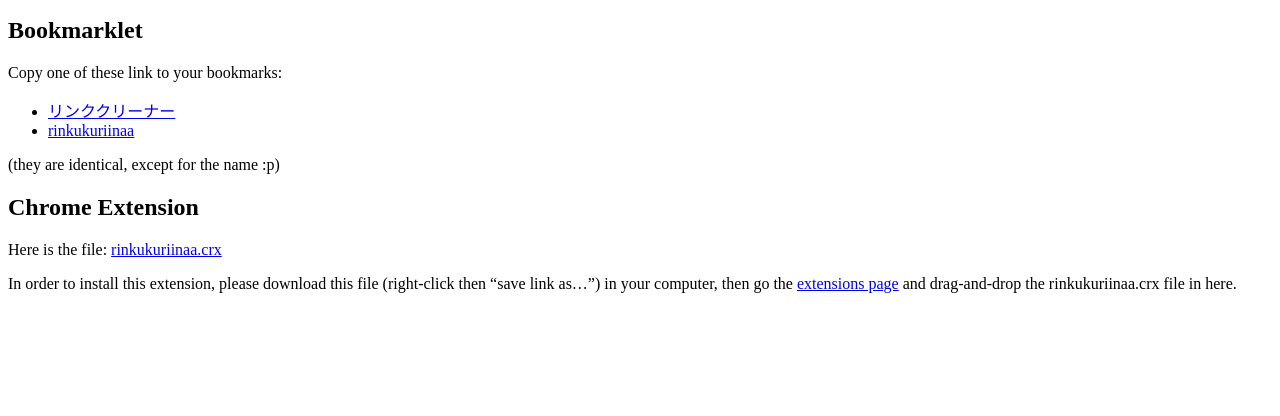
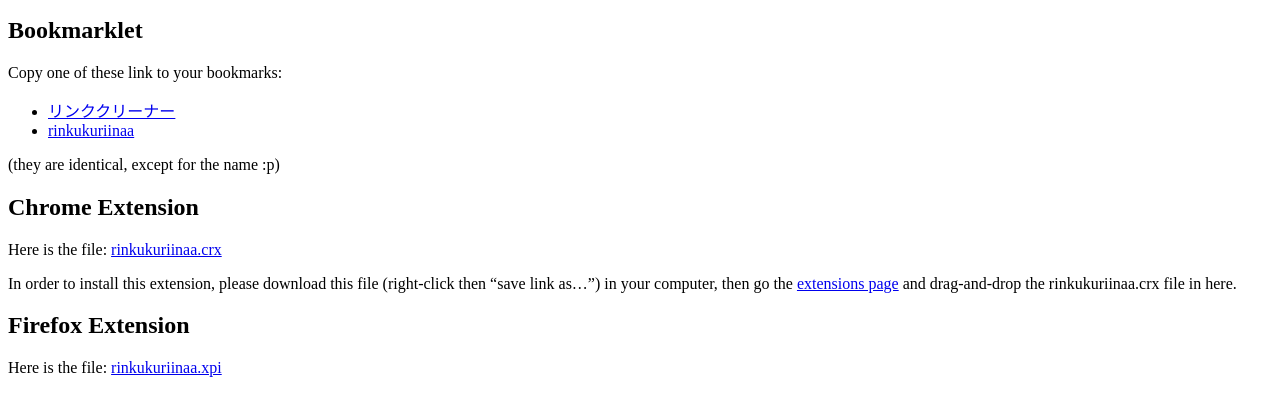
Before and after one commit to bobylito/linkukuriinaa, a browser extension: page index.html in a window 1280 px wide. Shown: the part 110-526 px from the top of the page. Drawn offline with Linux system fonts and the light colour scheme.

```diff
--- a/index.html
+++ b/index.html
@@ -29,5 +29,15 @@
       and drag-and-drop the rinkukuriinaa.crx file in here.
     </p>
   </div>
+  <div>
+    <h2>Firefox Extension</h2>
+    <p>Here is the file: <a href="rinkukuriinaa.xpi">rinkukuriinaa.xpi</a></p>
+    <!-- <p>
+      In order to install this extension, please download this file
+      (right-click then “save link as…”) in your computer,
+      then go the <a href="chrome://extensions/">extensions page</a>
+      and drag-and-drop the rinkukuriinaa.crx file in here.
+    </p> -->
+  </div>
 </body>
 </html>
```
Also changed, not shown: 2 other files.
